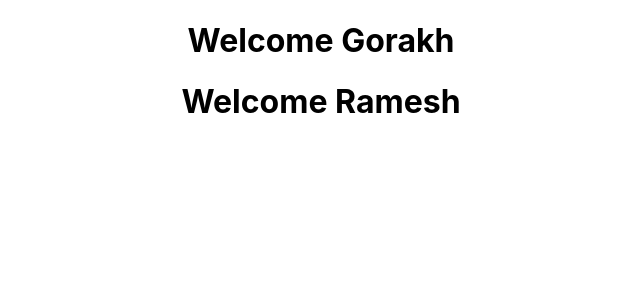
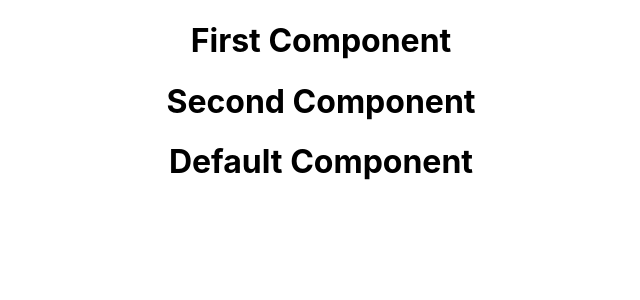
Before and after one commit to gorakh999/react-learning, a React (Create React App) app in the folder day-06-oct-2024/my-app/: page / in a window 1280 px wide. Shown: the top 300 px of the page, without its empty margins (319-959 px from the left). Built offline with nearby package versions, Linux system fonts and the light colour scheme.

Commit message:
Import and Export Components

```diff
--- a/day-06-oct-2024/my-app/src/App.js
+++ b/day-06-oct-2024/my-app/src/App.js
@@ -2,14 +2,18 @@ import logo from './logo.svg';
 import './App.css';
 import Welcome from './components/Welcome';
 import Greeting from './components/Greeting';
+import DefaultComponent, { FirstComponent, SecondComponent } from './components/MyComponents';
 
 function App() {
   return (
     <div className="App">
       {/* <Welcome name = "Ramesh"/>
       <Welcome name = "Gorakh"/> */}
-      <Greeting name='Gorakh'/>
-      <Greeting name='Ramesh'/>
+      {/* <Greeting name='Gorakh'/>
+      <Greeting name='Ramesh'/> */}
+      <FirstComponent/>
+      <SecondComponent/>
+      <DefaultComponent/>
 
 
     </div>
--- /dev/null
+++ b/day-06-oct-2024/my-app/src/components/MyComponents.js
@@ -0,0 +1,13 @@
+export function FirstComponent(){
+    return <h1>First Component</h1>
+}
+
+export function SecondComponent(){
+    return <h1>Second Component</h1>
+}
+
+function DefaultComponent(){
+    return <h1>Default Component</h1>
+}
+
+export default DefaultComponent
```
